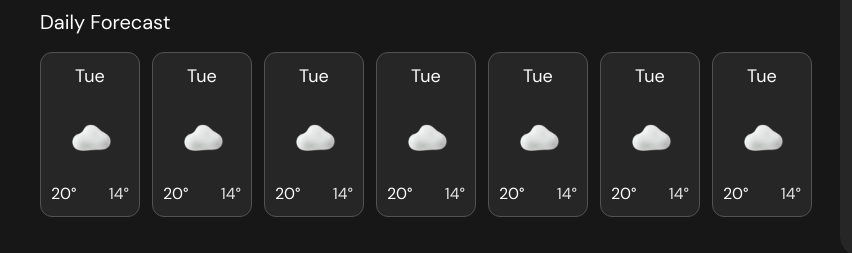
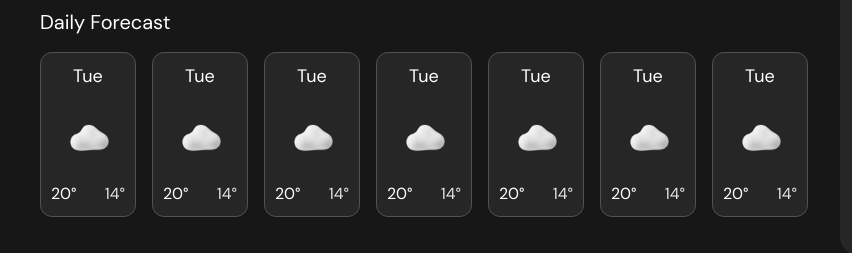
Before and after one commit to momin-riyadh/weather-app, a website: page index.html in a window 1280 px wide. Shown: the part 772-1025 px from the top of the page, 8-860 px from the left. Drawn offline with Linux system fonts and the light colour scheme.

Commit message:
fix and deploy

```diff
--- a/index.html
+++ b/index.html
@@ -182,7 +182,7 @@
             <!--End Search Container-->
 
 
-            <div class="flex flex-wrap-reverse md:flex-nowrap justify-between w-full gap-[32px]">
+            <div class="flex flex-wrap lg:flex-nowrap justify-between w-full gap-[32px]">
 
 
                 <div class="max-w-[800px] w-full">
@@ -227,18 +227,18 @@
                         </div>
 
                     </div>
+                    <!-- card 3-->
 
 
-                    <!-- card 3-->
                     <!--Daily Forecast-->
-
                     <div class="mt-[48px]">
                         <h1 class="text-white text-[20px] leading-[1em] mb-[20px]">Daily Forecast</h1>
 
-                        <div class="grid grid-cols-3 md:grid-cols-7 gap-[16px]">
+                        <div class="@container">
+                            <div class="grid @min-sm:grid-cols-6 @min-lg:grid-cols-7 gap-[16px] @min-sm:gap-4">
 
 
-                            <div class="bg-neutral-800 border border-neutral-600 rounded-[12px] w-[100px] h-[165px] text-white p-[10px]">
+                                <div class="bg-neutral-800 border border-neutral-600 rounded-[12px] max-w-[100px] h-[165px] text-white p-[10px]">
                                     <div class="flex flex-col justify-between h-full">
 
                                         <div class="flex  justify-center items-center">
@@ -258,7 +258,7 @@
                                 </div>
 
 
-                            <div class="bg-neutral-800 border border-neutral-600 rounded-[12px] w-[100px] h-[165px] text-white p-[10px]">
+                                <div class="bg-neutral-800 border border-neutral-600 rounded-[12px] max-w-[100px] h-[165px] text-white p-[10px]">
                                     <div class="flex flex-col justify-between h-full">
 
                                         <div class="flex  justify-center items-center">
@@ -278,7 +278,7 @@
                                 </div>
 
 
-                            <div class="bg-neutral-800 border border-neutral-600 rounded-[12px] w-[100px] h-[165px] text-white p-[10px]">
+                                <div class="bg-neutral-800 border border-neutral-600 rounded-[12px] max-w-[100px] h-[165px] text-white p-[10px]">
                                     <div class="flex flex-col justify-between h-full">
 
                                         <div class="flex  justify-center items-center">
@@ -298,7 +298,7 @@
                                 </div>
 
 
-                            <div class="bg-neutral-800 border border-neutral-600 rounded-[12px] w-[100px] h-[165px] text-white p-[10px]">
+                                <div class="bg-neutral-800 border border-neutral-600 rounded-[12px] max-w-[100px] h-[165px] text-white p-[10px]">
                                     <div class="flex flex-col justify-between h-full">
 
                                         <div class="flex  justify-center items-center">
@@ -318,7 +318,7 @@
                                 </div>
 
 
-                            <div class="bg-neutral-800 border border-neutral-600 rounded-[12px] w-[100px] h-[165px] text-white p-[10px]">
+                                <div class="bg-neutral-800 border border-neutral-600 rounded-[12px] max-w-[100px] h-[165px] text-white p-[10px]">
                                     <div class="flex flex-col justify-between h-full">
 
                                         <div class="flex  justify-center items-center">
@@ -338,7 +338,7 @@
                                 </div>
 
 
-                            <div class="bg-neutral-800 border border-neutral-600 rounded-[12px] w-[100px] h-[165px] text-white p-[10px]">
+                                <div class="bg-neutral-800 border border-neutral-600 rounded-[12px] max-w-[100px] h-[165px] text-white p-[10px]">
                                     <div class="flex flex-col justify-between h-full">
 
                                         <div class="flex  justify-center items-center">
@@ -358,7 +358,7 @@
                                 </div>
 
 
-                            <div class="bg-neutral-800 border border-neutral-600 rounded-[12px] w-[100px] h-[165px] text-white p-[10px]">
+                                <div class="bg-neutral-800 border border-neutral-600 rounded-[12px] max-w-[100px] h-[165px] text-white p-[10px]">
                                     <div class="flex flex-col justify-between h-full">
 
                                         <div class="flex  justify-center items-center">
@@ -379,6 +379,7 @@
 
 
                             </div>
+                        </div>
 
                     </div>
 
@@ -387,7 +388,7 @@
 
                 </div>
 
-                <div class="max-w-[384px] w-full bg-neutral-800 rounded-[20px]">
+                <div class="lg:max-w-[384px] w-full bg-neutral-800 rounded-[20px]">
                     <div class="p-[24px] flex flex-col gap-[16px]">
                         <div class="flex justify-between items-center mb-[16px]">
                             <h4>Hourly forecast</h4>
```
Also changed, not shown: src/assets/css/style.css. Lines whose indentation alone changed are shown as unchanged.
